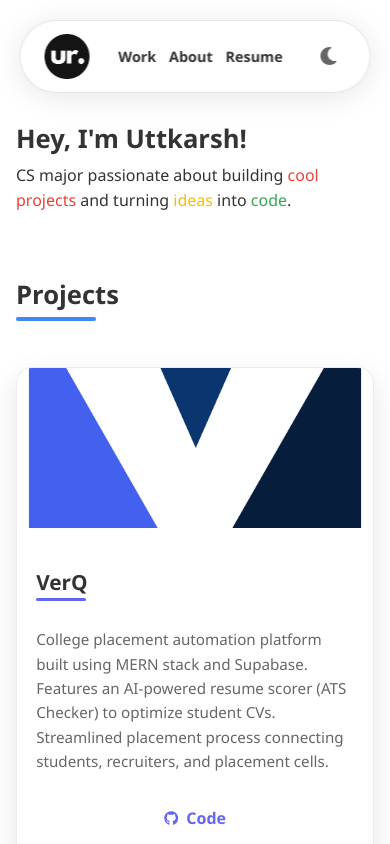
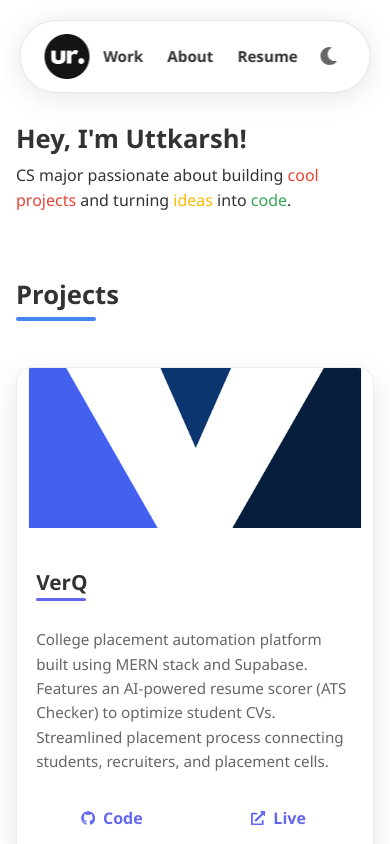
Before and after one commit to YHQZ1/portfolio, a React (Vite) app: page / in a window 390 px wide. Shown: the top 844 px of the page. Built offline with nearby package versions, Linux system fonts and the light colour scheme.

Commit message:
updated ui

```diff
--- a/src/styles/Navbar.css
+++ b/src/styles/Navbar.css
@@ -65,7 +65,7 @@
 }
 
 .navbar__link::after {
-  content: '';
+  content: "";
   position: absolute;
   bottom: 0;
   left: 0;
@@ -139,11 +139,11 @@
   }
 
   .navbar__links {
-    gap: 0.8rem;
+    gap: 1.5rem;
   }
 
   .navbar__link {
-    font-size: 0.9rem;
+    font-size: 0.95rem;
   }
 
   .theme-toggle {
@@ -163,10 +163,10 @@
   }
 
   .navbar__links {
-    gap: 0.5rem;
+    gap: 1.2rem; /* keep some space even on tiny phones */
   }
 
   .navbar__link {
-    font-size: 0.8rem;
+    font-size: 0.85rem; /* adjust font slightly smaller if needed */
   }
 }
--- a/src/styles/Work.css
+++ b/src/styles/Work.css
@@ -51,12 +51,14 @@
   font-weight: 500;
 }
 
-.projects-section, .skills-section {
+.projects-section,
+.skills-section {
   margin-top: 4rem;
   max-width: 100%;
 }
 
-.projects-title, .skills-title {
+.projects-title,
+.skills-title {
   font-size: 2.5rem;
   color: var(--text-primary);
   text-align: left;
@@ -68,8 +70,9 @@
   width: 100%;
 }
 
-.projects-title::after, .skills-title::after {
-  content: '';
+.projects-title::after,
+.skills-title::after {
+  content: "";
   position: absolute;
   bottom: -10px;
   left: 0;
@@ -155,7 +158,7 @@
 }
 
 .project-name::after {
-  content: '';
+  content: "";
   position: absolute;
   bottom: -5px;
   left: 0;
@@ -216,7 +219,7 @@
 }
 
 .skills-subtitle::after {
-  content: '';
+  content: "";
   position: absolute;
   bottom: -8px;
   left: 0;
@@ -247,7 +250,7 @@
 }
 
 .skill-card::before {
-  content: '';
+  content: "";
   position: absolute;
   top: 0;
   left: 0;
@@ -277,7 +280,7 @@
 }
 
 .c-icon {
-  font-family: 'Courier New', monospace;
+  font-family: "Courier New", monospace;
   font-weight: bold;
   font-size: 1.8rem;
 }
@@ -509,8 +512,14 @@
   }
 
   .project-links {
-    flex-direction: column;
-    gap: 0.8rem;
+    flex-direction: row;
+    justify-content: flex-start;
+    gap: 1rem;
+  }
+
+  .project-link {
+    flex: 1;
+    text-align: center;
   }
 
   .project-link {
```
